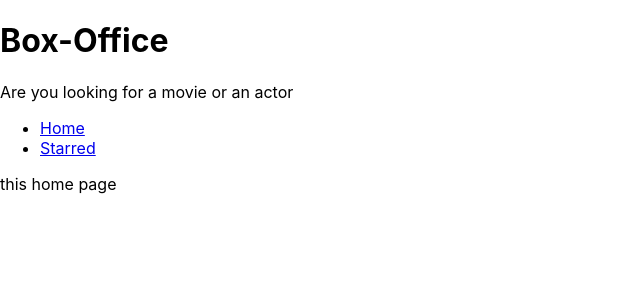
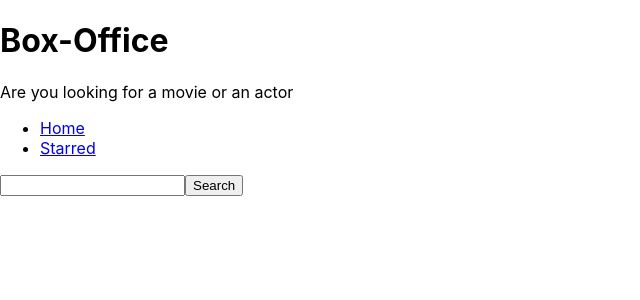
Before and after one commit to kireetpaidivalli/box-office, a React (Create React App) app: page / in a window 1280 px wide. Shown: the top 300 px of the page, without its empty margins (0-640 px from the left). Built offline with nearby package versions, Linux system fonts and the light colour scheme.

Commit message:
created input and fetch results from tv maze api

```diff
--- a/src/pages/Home.js
+++ b/src/pages/Home.js
@@ -1,8 +1,40 @@
-import React from 'react';
+import React, { useState } from 'react';
 import MainPageLayout from '../components/MainPageLayout';
 
 const Home = () => {
-  return <MainPageLayout>this home page</MainPageLayout>;
+  const [input, setInput] = useState('');
+
+  const onSearch = () => {
+    fetch(`https://api.tvmaze.com/search/shows?q=${input}`)
+      .then(r => r.json())
+      .then(result => {
+        console.log(result);
+      });
+  };
+
+  const onInputChange = ev => {
+    setInput(ev.target.value);
+  };
+
+  const onKeyDown = ev => {
+    if (ev.keyCode === 13) {
+      onSearch();
+    }
+  };
+
+  return (
+    <MainPageLayout>
+      <input
+        type="text"
+        onChange={onInputChange}
+        onKeyDown={onKeyDown}
+        value={input}
+      />
+      <button type="button" onClick={onSearch}>
+        Search
+      </button>
+    </MainPageLayout>
+  );
 };
 
 export default Home;
```
